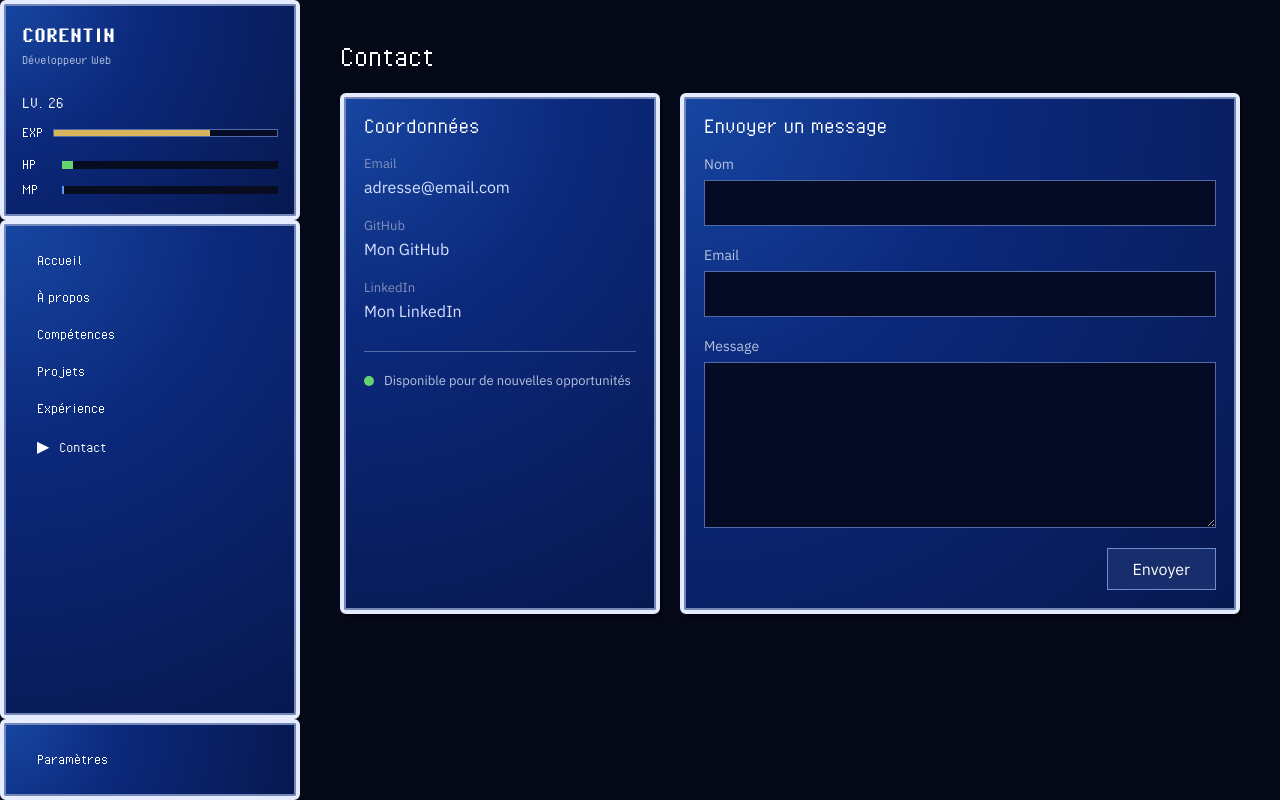
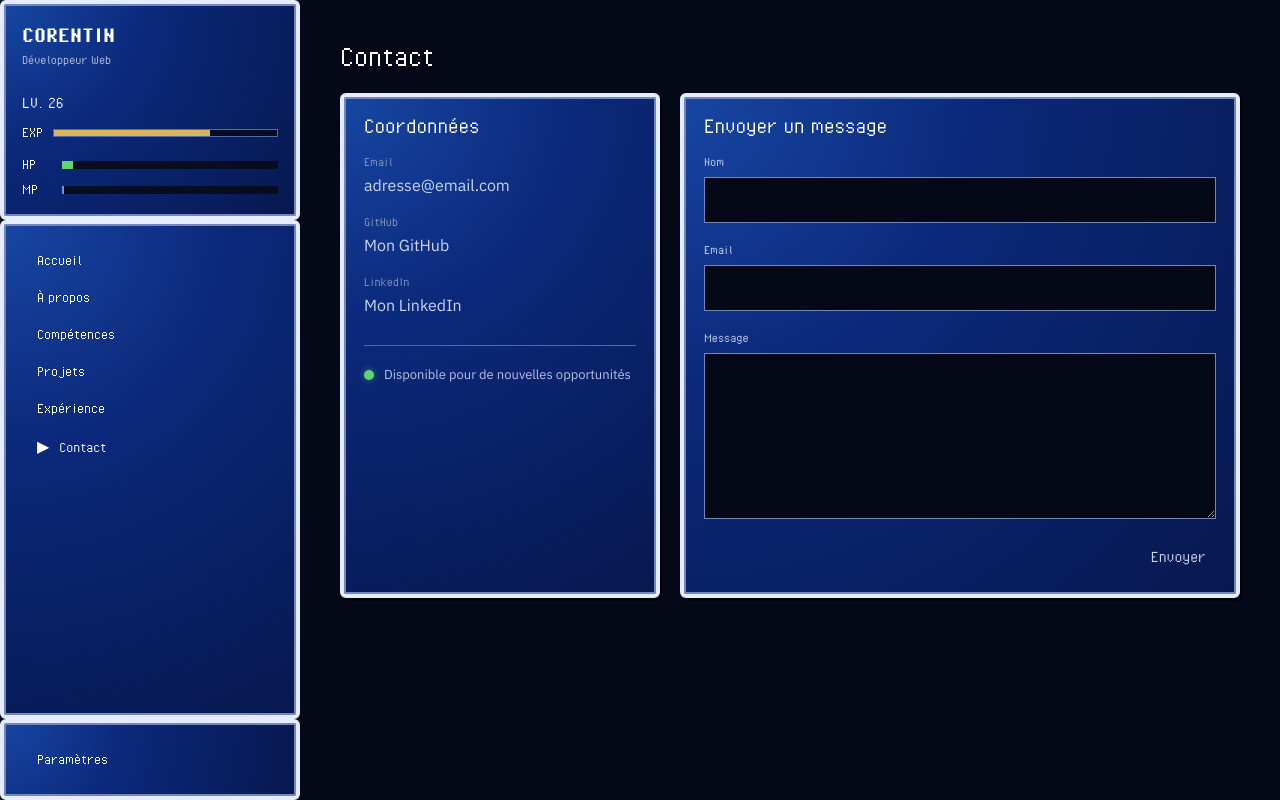
Before and after one commit to Corentin-Epitech/PortFolio, a React app in the folder portfolio/: page / in a window 1280 px wide. Both pictures are taken after a click on the button "Contact". Built offline with nearby package versions, Linux system fonts and the light colour scheme; the HTML template or start-up script is replaced by a standard one.

Commit message:
Add: Contact page style

```diff
--- a/portfolio/src/pages/Contact.css
+++ b/portfolio/src/pages/Contact.css
@@ -25,21 +25,38 @@
 }
 
 .contact__info span {
-    color: #8190b8;
+    color: var(--color-text-muted);
 
-    font-size: 13px;
+    font-family: var(--font-rpg);
+    font-size: var(--font-size-small);
 }
 
 .contact__info a {
-    color: #d8e2ff;
+    color: var(--color-text-secondary);
+    text-decoration: none;
+}
+
+.contact__info a:hover {
+    position: relative;
+
+    color: var(--color-text-secondary);
 
     text-decoration: none;
 }
 
-.contact__info a:hover {
-    color: white;
+.contact__info a:hover,
+.contact__info a:focus-visible {
+    color: var(--color-text);
+}
 
-    text-decoration: underline;
+.contact__info a:hover::before,
+.contact__info a:focus-visible::before {
+    content: "▶";
+
+    position: absolute;
+    left: -16px;
+
+    font-family: var(--font-rpg);
 }
 
 .contact__availability {
@@ -64,9 +81,14 @@
 
     flex-shrink: 0;
 
-    background-color: #65d46e;
+    background-color: var(--color-success);
 
     border-radius: 50%;
+
+    box-shadow:
+        0 0 6px color-mix(in srgb,
+            var(--color-success) 50%,
+            transparent);
 }
 
 .contact__form {
@@ -84,9 +106,10 @@
 }
 
 .contact__field label {
-    color: #b8c4df;
+    color: var(--color-text-secondary);
 
-    font-size: 14px;
+    font-family: var(--font-rpg);
+    font-size: var(--font-size-small);
 }
 
 .contact__field input,
@@ -95,12 +118,20 @@
 
     padding: 12px;
 
-    background-color: #050b25;
-    color: white;
+    background-color: var(--color-background);
 
-    border: 1px solid #526aa8;
+    color: var(--color-text);
 
-    font: inherit;
+    border:
+        1px solid
+        var(--color-border-dark);
+
+    font-family: var(--font-body);
+    font-size: var(--font-size-body);
+
+    transition:
+        border-color 120ms ease,
+        box-shadow 120ms ease;
 }
 
 .contact__field textarea {
@@ -111,26 +142,40 @@
 .contact__field textarea:focus {
     outline: none;
 
-    border-color: #d8e2ff;
+    border-color: var(--color-border-light);
+
+    box-shadow:
+        0 0 7px
+        rgba(229, 236, 255, 0.15);
 }
 
 .contact__submit {
+    position: relative;
+
     align-self: flex-end;
 
-    padding: 10px 25px;
+    padding: 8px 10px 8px 28px;
 
-    background-color: #182d6b;
-    color: white;
+    background: transparent;
+    border: none;
 
-    border: 1px solid #718bd0;
+    color: var(--color-text-secondary);
 
-    font: inherit;
+    font-family: var(--font-rpg);
+    font-size: var(--font-size-rpg);
 
     cursor: pointer;
 }
 
-.contact__submit:hover {
-    background-color: #27448f;
+.contact__submit:hover,
+.contact__submit:focus-visible {
+    color: var(--color-text);
+}
 
-    border-color: #d8e2ff;
+.contact__submit:hover::before,
+.contact__submit:focus-visible::before {
+    content: "▶";
+
+    position: absolute;
+    left: 6px;
 }
```
